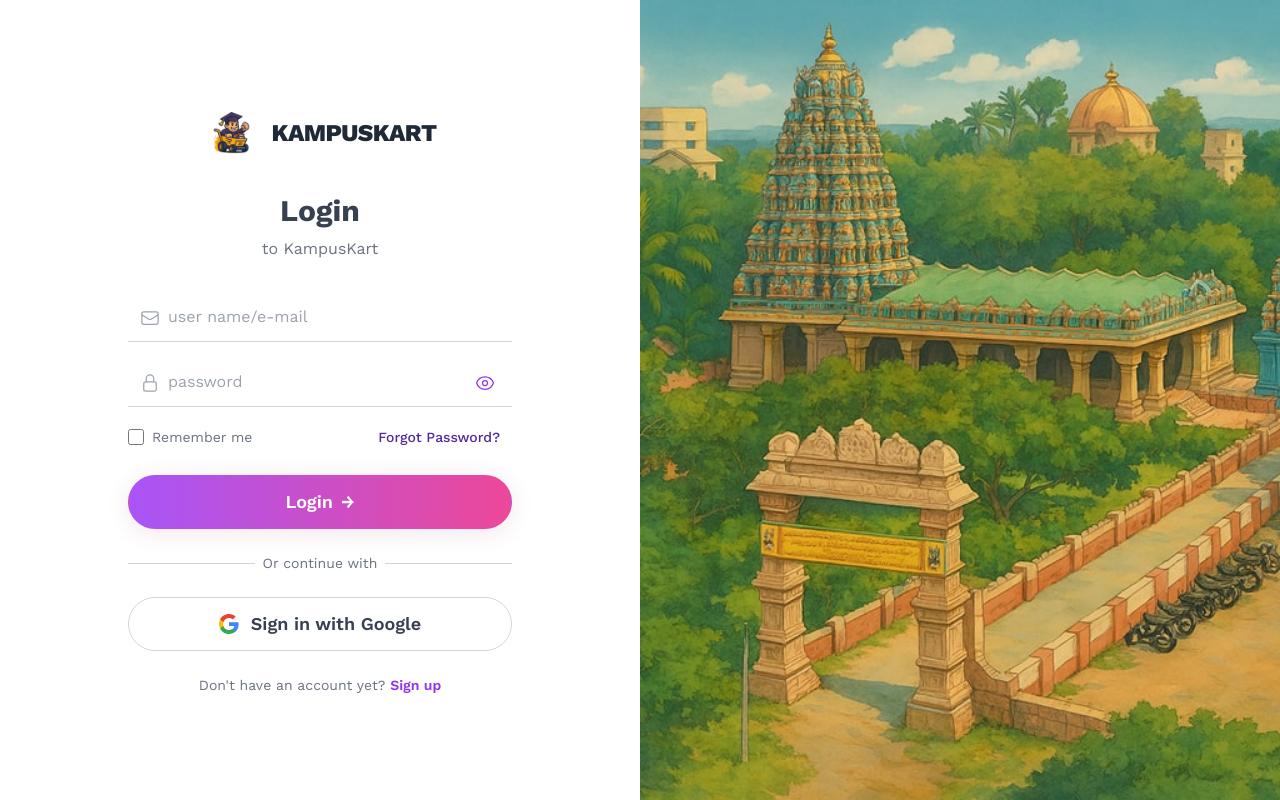
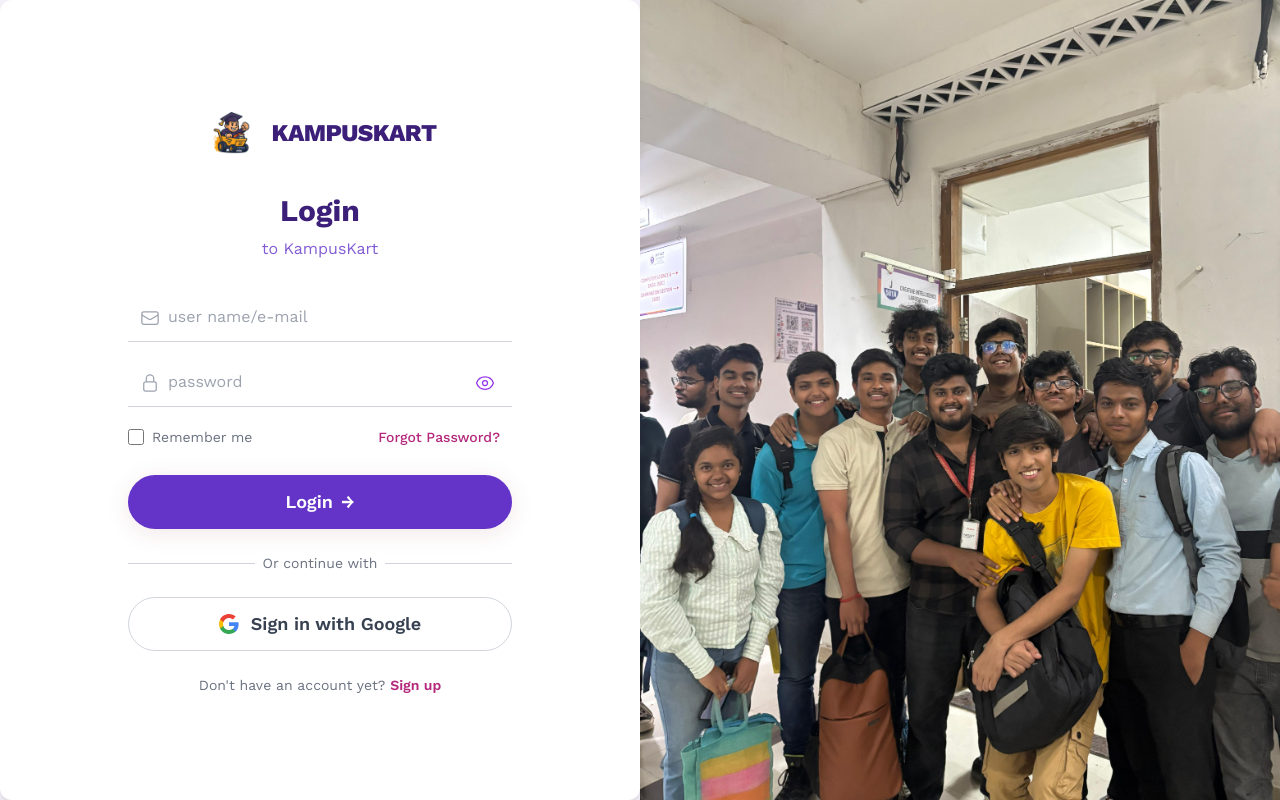
Before and after one commit to kalviumcommunity/S72_Gaurav_Capstone_KampusKart, a React (Vite) app in the folder frontend/: page /login in a window 1280 px wide. Built offline with nearby package versions, Linux system fonts and the light colour scheme.

Commit message:
updated colour theme and typography

```diff
--- a/frontend/index.html
+++ b/frontend/index.html
@@ -5,6 +5,7 @@
     <link rel="icon" type="image/png" href="/Logo.png" />
     <meta name="viewport" content="width=device-width, initial-scale=1.0" />
     <title>Vite + React</title>
+    <link href="https://fonts.googleapis.com/css2?family=Work+Sans:wght@400;500;600;700;800&display=swap" rel="stylesheet" />
   </head>
   <body>
     <div id="root"></div>
--- a/frontend/src/components/Dashboard.tsx
+++ b/frontend/src/components/Dashboard.tsx
@@ -62,17 +62,17 @@ const Dashboard: React.FC = () => {
   };
 
   return (
-    <div className="min-h-screen flex flex-col bg-gradient-to-br from-deep-purple-50 to-hot-pink-50 font-sans">
+    <div className="min-h-screen flex flex-col bg-deep-purple-50 font-sans">
       <nav className="bg-white shadow-sm border-b border-deep-purple-100">
         <div className="max-w-4xl mx-auto px-4 sm:px-6 lg:px-8">
           <div className="flex justify-between h-16 items-center">
             <div className="flex items-center justify-center gap-3 w-full">
               <img src="/Logo.png" alt="KampusKart Logo" className="w-10 h-10 rounded-lg" />
-              <span className="text-2xl font-extrabold text-gray-800 tracking-tight">KAMPUSKART</span>
+              <span className="text-2xl font-extrabold text-deep-purple-700 tracking-tight">KAMPUSKART</span>
             </div>
             <button
               onClick={handleLogout}
-              className={`ml-4 px-4 py-2 rounded-full text-sm font-semibold text-white ${accentBtn} ${accentBtnHover} focus:outline-none focus:ring-2 focus:ring-offset-2 ${accentFocus} transition`}
+              className={`ml-4 px-4 py-2 rounded-full text-sm font-semibold text-white bg-deep-purple-500 hover:bg-deep-purple-700 focus:outline-none focus:ring-2 focus:ring-offset-2 focus:ring-deep-purple-400 transition`}
             >
               Logout
             </button>
@@ -154,7 +154,7 @@ const Dashboard: React.FC = () => {
               <button
                 type="submit"
                 disabled={loading}
-                className={`w-full flex justify-center py-3 px-4 rounded-full text-lg font-semibold text-white ${accentBtn} shadow-lg ${accentBtnHover} focus:outline-none focus:ring-2 focus:ring-offset-2 ${accentFocus} transition`}
+                className={`w-full flex justify-center py-3 px-4 rounded-full text-lg font-semibold text-white bg-deep-purple-500 shadow-lg hover:bg-deep-purple-700 focus:outline-none focus:ring-2 focus:ring-offset-2 focus:ring-deep-purple-400 transition`}
                 style={{ boxShadow: '0 4px 24px 0 rgba(123,2,29,0.10)' }}
               >
                 {loading ? (
--- a/frontend/src/components/Login.tsx
+++ b/frontend/src/components/Login.tsx
@@ -43,16 +43,16 @@ const Login: React.FC = () => {
   };
 
   return (
-    <div className="min-h-screen w-screen h-screen flex font-sans bg-white">
+    <div className="min-h-screen w-screen h-screen flex font-sans bg-deep-purple-50">
       {/* Left: Login Form */}
-      <div className="flex flex-col justify-center items-center w-full md:w-1/2 px-8 py-12 bg-white">
+      <div className="flex flex-col justify-center items-center w-full md:w-1/2 px-8 py-12 bg-white rounded-xl shadow-lg">
         <div className="w-full max-w-sm">
           <div className="flex items-center justify-center gap-3 mb-8">
             <img src="/Logo.png" alt="KampusKart Logo" className="h-14 w-14 rounded-lg" />
-            <span className="text-2xl font-extrabold text-gray-800 tracking-tight">KAMPUSKART</span>
+            <span className="text-2xl font-extrabold text-deep-purple-700 tracking-tight">KAMPUSKART</span>
           </div>
-          <h2 className="mb-2 text-3xl font-bold text-gray-700 text-center">Login</h2>
-          <p className="text-center text-gray-500 mb-8">to KampusKart</p>
+          <h2 className="mb-2 text-3xl font-bold text-deep-purple-700 text-center">Login</h2>
+          <p className="text-center text-deep-purple-400 mb-8">to KampusKart</p>
           <form className="space-y-6" onSubmit={handleSubmit}>
             {error && (
               <div className="rounded-md bg-pink-100 p-4">
@@ -111,7 +111,7 @@ const Login: React.FC = () => {
                   />
                   Remember me
                 </label>
-                <Link to="/forgot-password" className="text-sm font-medium text-deep-purple-600 hover:text-hot-pink-600 transition bg-white px-3 py-1 rounded-lg">
+                <Link to="/forgot-password" className="text-sm font-medium text-hot-pink-600 hover:text-hot-pink-500 transition bg-white px-3 py-1 rounded-lg">
                   Forgot Password?
                 </Link>
               </div>
@@ -119,7 +119,7 @@ const Login: React.FC = () => {
             <button
               type="submit"
               disabled={loading}
-              className={`w-full flex justify-center py-3 px-4 rounded-full text-lg font-semibold text-white ${accentBtn} shadow-lg ${accentBtnHover} focus:outline-none focus:ring-2 focus:ring-offset-2 ${accentFocus} transition`}
+              className={`w-full flex justify-center py-3 px-4 rounded-full text-lg font-semibold text-white bg-deep-purple-500 shadow-lg hover:bg-deep-purple-700 focus:outline-none focus:ring-2 focus:ring-offset-2 focus:ring-deep-purple-400 transition`}
               style={{ boxShadow: '0 4px 24px 0 rgba(123,2,29,0.10)' }}
             >
               {loading ? 'Logging in...' : 'Login'}
@@ -146,7 +146,7 @@ const Login: React.FC = () => {
 
             <div className="text-center text-sm mt-6 text-gray-500">
               Don&apos;t have an account yet?{' '}
-              <Link to="/signup" className="text-purple-600 font-semibold hover:underline">Sign up</Link>
+              <Link to="/signup" className="text-hot-pink-600 font-semibold hover:underline">Sign up</Link>
             </div>
           </form>
         </div>
--- a/frontend/src/components/Signup.tsx
+++ b/frontend/src/components/Signup.tsx
@@ -43,16 +43,16 @@ const Signup: React.FC = () => {
   };
 
   return (
-    <div className="min-h-screen w-screen h-screen flex font-sans bg-white">
+    <div className="min-h-screen w-screen h-screen flex font-sans bg-deep-purple-50">
       {/* Left: Signup Form */}
-      <div className="flex flex-col justify-center items-center w-full md:w-1/2 px-8 py-12 bg-white">
+      <div className="flex flex-col justify-center items-center w-full md:w-1/2 px-8 py-12 bg-white rounded-xl shadow-lg">
         <div className="w-full max-w-sm">
           <div className="flex items-center justify-center gap-3 mb-8">
             <img src="/Logo.png" alt="KampusKart Logo" className="h-14 w-14 rounded-lg" />
-            <span className="text-2xl font-extrabold text-gray-800 tracking-tight">KAMPUSKART</span>
+            <span className="text-2xl font-extrabold text-deep-purple-700 tracking-tight">KAMPUSKART</span>
           </div>
-          <h2 className="mb-2 text-3xl font-bold text-gray-700 text-center">Sign Up</h2>
-          <p className="text-center text-gray-500 mb-8">to KampusKart</p>
+          <h2 className="mb-2 text-3xl font-bold text-deep-purple-700 text-center">Sign Up</h2>
+          <p className="text-center text-deep-purple-400 mb-8">to KampusKart</p>
           <form className="space-y-6" onSubmit={handleSubmit}>
             {error && (
               <div className="rounded-md bg-hot-pink-100 p-4">
@@ -131,7 +131,7 @@ const Signup: React.FC = () => {
             <button
               type="submit"
               disabled={loading}
-              className={`w-full flex justify-center py-3 px-4 rounded-full text-lg font-semibold text-white ${accentBtn} shadow-lg ${accentBtnHover} focus:outline-none focus:ring-2 focus:ring-offset-2 ${accentFocus} transition`}
+              className={`w-full flex justify-center py-3 px-4 rounded-full text-lg font-semibold text-white bg-deep-purple-500 shadow-lg hover:bg-deep-purple-700 focus:outline-none focus:ring-2 focus:ring-offset-2 focus:ring-deep-purple-400 transition`}
               style={{ boxShadow: '0 4px 24px 0 rgba(123,2,29,0.10)' }}
             >
               {loading ? 'Creating account...' : 'Sign up'}
@@ -157,7 +157,7 @@ const Signup: React.FC = () => {
 
             <div className="text-center text-sm mt-6 text-gray-500">
               Already have an account?{' '}
-              <Link to="/login" className="text-deep-purple-600 font-semibold hover:underline">Login</Link>
+              <Link to="/login" className="text-hot-pink-600 font-semibold hover:underline">Login</Link>
             </div>
           </form>
         </div>
--- a/frontend/src/index.css
+++ b/frontend/src/index.css
@@ -12,14 +12,11 @@ html, body, #root {
 }
 
 :root {
-  font-family: system-ui, Avenir, Helvetica, Arial, sans-serif;
   line-height: 1.5;
   font-weight: 400;
-
   color-scheme: light dark;
   color: rgba(255, 255, 255, 0.87);
   background-color: #242424;
-
   font-synthesis: none;
   text-rendering: optimizeLegibility;
   -webkit-font-smoothing: antialiased;
```
Also changed, not shown: frontend/public/login-side.jpg, frontend/public/login-side3.jpg (added).
